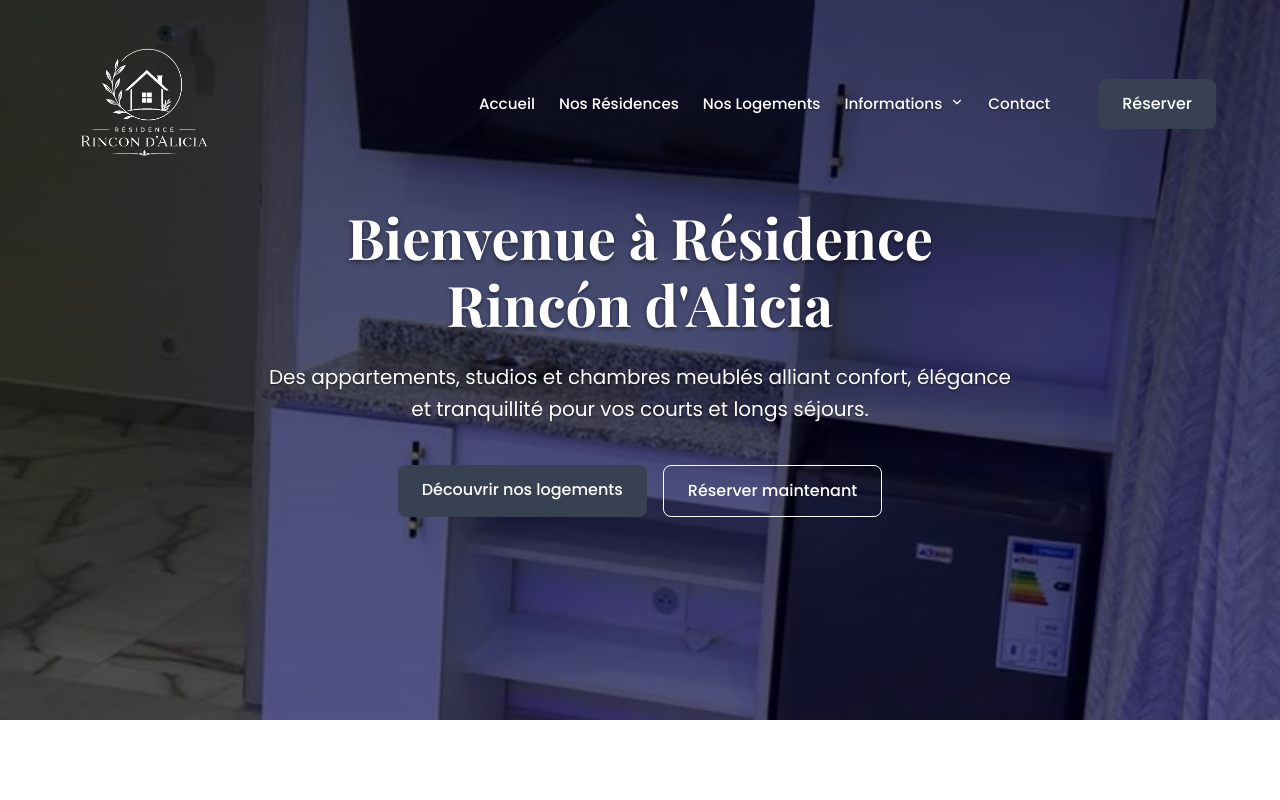
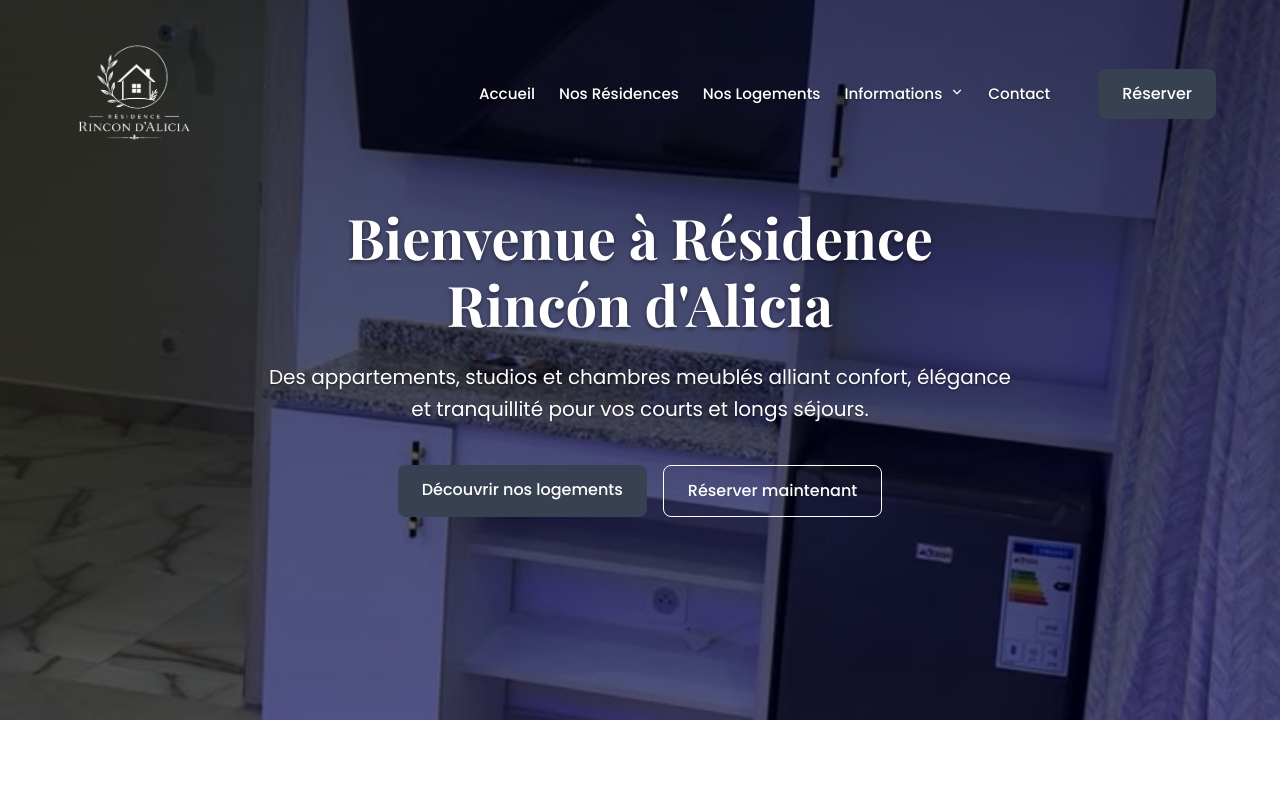
Before and after one commit to phata82/rincondalicia, a Next.js app: page / in a window 1280 px wide. Shown: the top 800 px of the page. Built offline with nearby package versions, Linux system fonts and the light colour scheme; a web font is replaced by a local one.

Commit message:
Decrease logo size slightly again

```diff
--- a/src/components/Header.module.css
+++ b/src/components/Header.module.css
@@ -31,13 +31,13 @@
   object-fit: contain;
   filter: brightness(0) invert(1);
   transition: filter var(--transition-normal), width 0.3s;
-  width: 120px;
+  width: 100px;
   height: auto;
 }
 
 @media (min-width: 768px) {
   .logo {
-    width: 160px;
+    width: 140px;
   }
 }
 
```
